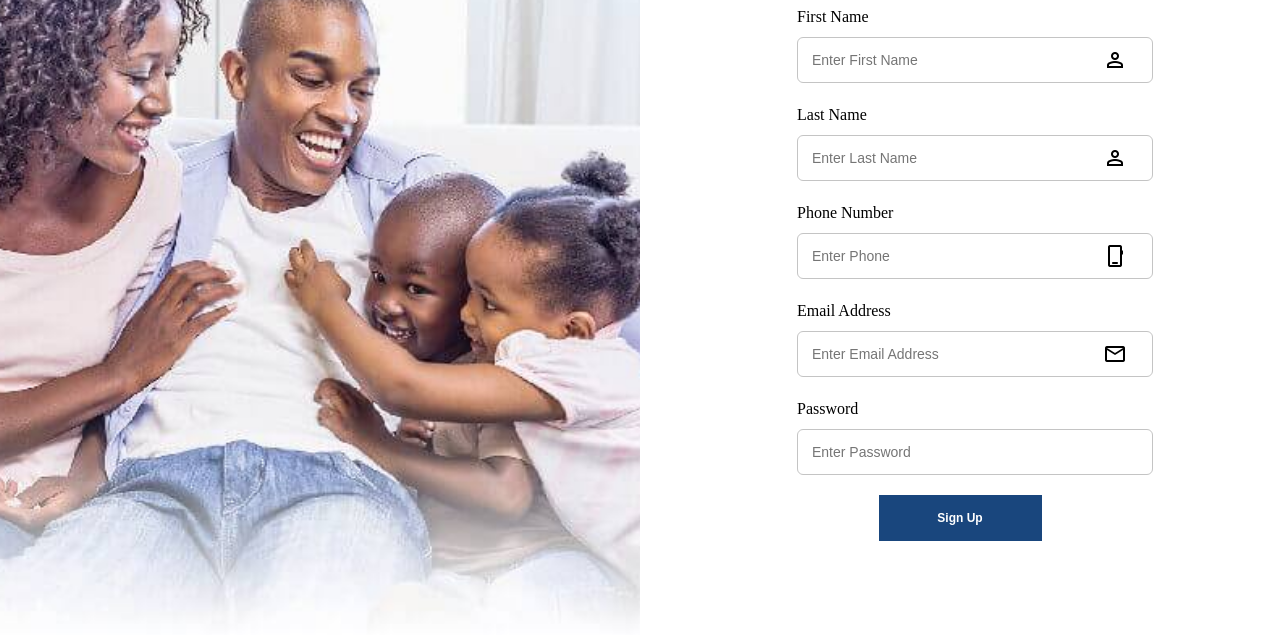
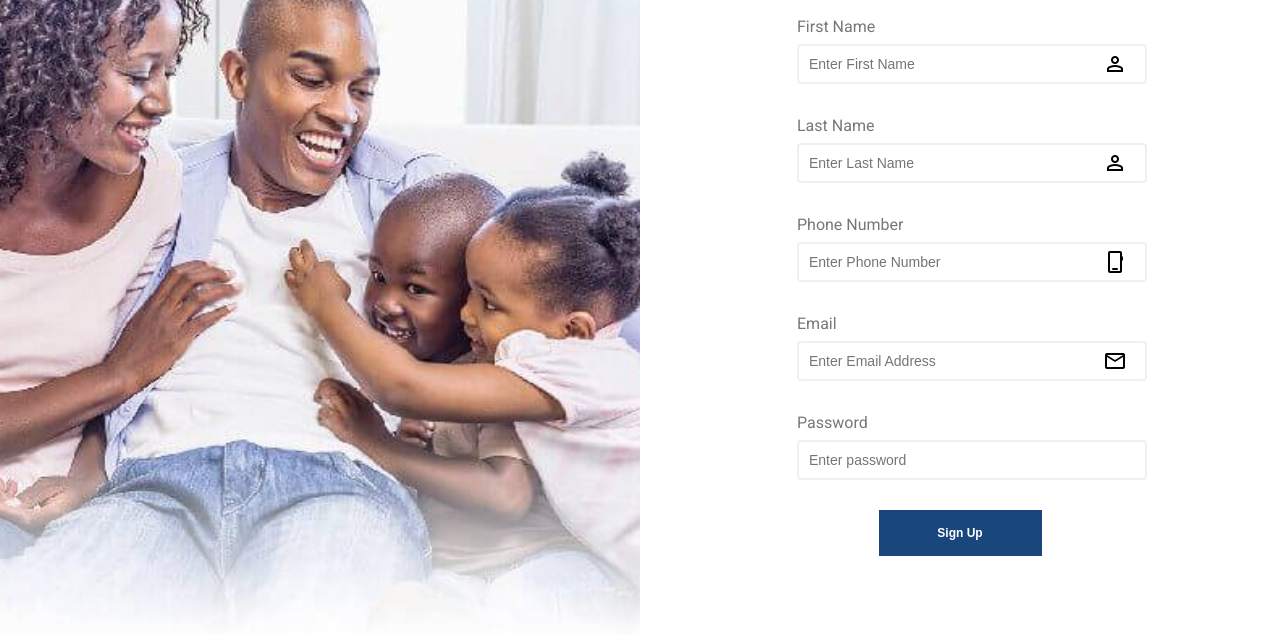
Before and after one commit to EniV90/Specialman-repo-1, a plain HTML site: page index.html in a window 1280 px wide. Shown: the part 223-858 px from the top of the page. Drawn offline with nearby package versions, Linux system fonts and the light colour scheme.

Commit message:
code update

```diff
--- a/index.html
+++ b/index.html
@@ -1,5 +1,6 @@
 <!DOCTYPE html>
 <html lang="en">
+
 <head>
     <meta charset="UTF-8">
     <meta http-equiv="X-UA-Compatible" content="IE=edge">
@@ -13,8 +14,14 @@
 
     <link rel="stylesheet"
         href="https://fonts.googleapis.com/css2?family=Material+Symbols+Outlined:opsz,wght,FILL,GRAD@48,400,1,0" />
-    <title>Sign Up</title>
+
+    <link rel="preconnect" href="https://fonts.googleapis.com">
+    <link rel="preconnect" href="https://fonts.gstatic.com" crossorigin>
+    <link href="https://fonts.googleapis.com/css2?family=Dancing+Script&family=Poppins&family=Roboto&display=swap"
+        rel="stylesheet">
+    <title>Document</title>
 </head>
+
 <body>
     <nav>
         <div class="btn-class">
@@ -22,7 +29,6 @@
         </div>
 
     </nav>
-
     <div class="split-half">
         <div class="left">
 
@@ -30,64 +36,61 @@
 
         </div>
         <div class="right">
-            <form id="registrationForm" onsubmit="return validateForm()">
+            <!-- <head id="registrationForm" class="registrationForm">
                 <section class="copy">
                     <h2>Create Account</h2>
                     <div class="container">
 
                     </div>
-                </section>
-                <div class="input-container name">
+                </section> -->
+            <div class="container">
+                <form id="form" class="form">
+                    <h2>Create Account</h2>
+                    <div class="form-control">
                         <label for="fname">First Name</label>
-                    <input type="text" id="fname"
-                    placeholder="Enter First Name"
-                    name="fname">
+                        <input type="text" id="firstName" placeholder="Enter First Name">
                         <span class="material-symbols-outlined">
                             person_filled
                         </span>
-                    <span id="errorMessage"></span>
+                        <small>Error Message</small>
                     </div>
-                <div class="input-container name">
+                    <div class="form-control">
                         <label for="lname">Last Name</label>
-                    <input type="text" id="lname"
-                    placeholder="Enter Last Name"
-                    name="fname">
+                        <input type="text" id="lastName" placeholder="Enter Last Name">
                         <span class="material-symbols-outlined">
                             person_filled
                         </span>
+                        <small>Error Message</small>
                     </div>
-                <div class="input-container phone">
+                    <div class="form-control">
                         <label for="phone">Phone Number</label>
-                    <input type="tel" id="tel"
-                    placeholder="Enter Phone"
-                    name="tel">
+                        <input type="tel" id="phoneNumber" placeholder="Enter Phone Number">
                         <span class="material-symbols-outlined">
                             phone_iphone
                         </span>
+                        <small>Error Message</small>
+
                     </div>
-                <div class="input-container email">
-                    <label for="email">Email Address</label>
-                    <input type="email" id="email"
-                    placeholder="Enter Email Address"
-                    name="email">
+                    <div class="form-control">
+                        <label for="email">Email</label>
+                        <input type="email" id="email" placeholder="Enter Email Address">
                         <span class="material-symbols-outlined">
                             mail
                         </span>
-                </div>
-                <div class="input-container password">
-                    <label for="password">Password</label>
-                    <input type="password" id="password"
-                    placeholder="Enter Password"
-                    name="password">
-                </div>
-                <div class="container-button">
-                    <input class="signup-btn" type="submit" value="Sign Up">
+                        <small>Error Message</small>
                     </div>
 
+                    <div class="form-control">
+                        <label for="password">Password</label>
+                        <input type="password" id="password" placeholder="Enter password">
+                        <small>Error Message</small>
+                    </div>
+
+                    <button>Sign Up</button>
                 </form>
-        </div>
             </div>
 
             <script src="script.js"></script>
 </body>
+
 </html>
--- a/script.js
+++ b/script.js
@@ -1,45 +1,80 @@
-function validateForm() {
-  // Get the form values
-  const fname = document.forms["registrationForm"]["fname"].value;
-  const lname = document.forms["registrationForm"]["lname"].value;
-  const tel = document.forms["registrationForm"]["tel"].value;
-  const email = document.forms["registrationForm"]["email"].value;
-  const password = document.forms["registrationForm"]["password"].value;
+const form = document.getElementById("form");
+const firstname = document.getElementById("firstName");
+const lastname = document.getElementById("lastName");
+const phonenumber = document.getElementById("phoneNumber");
+const email = document.getElementById("email");
+const password = document.getElementById("password");
 
 
-    const form = document.getElementById("registrationForm");
-    let errorMessage = document.getElementsById("errorMessage");
-    errorMessage.textContent = "Please enter a valid email address";
-    errorMessage.style.color = "red";
-    errorMessage.style.fontSize = "12px";
-    form.appendChild(errorMessage);
+function showError(input, message) {
+  const formControl = input.parentElement;
+  formControl.className = "form-control error";
+  const small = formControl.querySelector("small");
+  small.innerText = message;
+}
 
-  // Check that all required fields are filled out
-  if (
-    fname == "" ||
-    lname == "" ||
-    tel == "" ||
-    email == "" ||
-    password == ""
-  ) {
-    // alert("This field is empty");
-    return errorMessage;
+function showSucces(input) {
+  const formControl = input.parentElement;
+  formControl.className = "form-control success";
+}
+
+
+function checkEmail(input) {
+  const re =
+    /^(([^<>()\[\]\\.,;:\s@"]+(\.[^<>()\[\]\\.,;:\s@"]+)*)|(".+"))@((\[[0-9]{1,3}\.[0-9]{1,3}\.[0-9]{1,3}\.[0-9]{1,3}\])|(([a-zA-Z\-0-9]+\.)+[a-zA-Z]{2,}))$/;
+  if (re.test(input.value.trim())) {
+    showSucces(input);
+  } else {
+    showError(input, "Email is not invalid");
   }
+}
 
-  // Check that the email is properly formatted
-  if (!/^\w+([\.-]?\w+)*@\w+([\.-]?\w+)*(\.\w{2,3})+$/.test(email)) {
-    alert("Please enter a valid email address.");
-    return false;
+
+function checkRequired(inputArr) {
+  inputArr.forEach(function (input) {
+    if (input.value.trim() === "") {
+      showError(input, `${getFieldName(input)} is required`);
+    } else {
+      showSucces(input);
+    }
+  });
+}
+
+
+function checkLength(input, min, max) {
+  if (input.value.length < min) {
+    showError(
+      input,
+      `${getFieldName(input)} must be at least ${min} characters`
+    );
+  } else if (input.value.length > max) {
+    showError(
+      input,
+      `${getFieldName(input)} must be les than ${max} characters`
+    );
+  } else {
+    showSucces(input);
   }
+}
 
-  // Check that the password and confirm password fields match
-  if (!/^ (2=. * [A-Za-z]) (?=.*\d) [A-Za-z\d] {8, ]$/g) {
-    alert(
-      "Password should be atleast 8 characters, one capital and small letter"
-    );
-    return false;
+
+function getFieldName(input) {
+  return input.id.charAt(0).toUpperCase() + input.id.slice(1);
+}
+
+function checkPassword(input1) {
+  if (input1 == "") {
+    showError(input1, "Password field empty");
   }
+}
 
-  // If all validation checks pass, submit the form
-  return true;
-}
+
+form.addEventListener("submit", function (e) {
+  e.preventDefault();
+
+  checkRequired([firstName, lastName, phoneNumber, email, password]);
+  checkLength(username, 3, 15);
+  checkLength(password, 6, 25);
+  checkEmail(email);
+  checkPassword(password);
+});
--- a/style.css
+++ b/style.css
@@ -2,13 +2,17 @@
   font-size: 100%;
   font-size: 16px;
   line-height: 1.5;
+  font-family: "Dancing Script", cursive;
+  font-family: "Poppins", sans-serif;
+  font-family: "Roboto", sans-serif;
+  font-weight: 500;
+  --success-color: green;
+  --error-color: #e74c3c;
 }
 
 body {
   padding: 0;
   margin: 0;
-  font-family: "poppins";
-  font-weight: 500;
 }
 
 nav {
@@ -18,31 +22,7 @@ nav {
   background-color: #19467d;
   color: #fff;
   padding: 10px;
-
 }
-
-.login-btn {
-  padding: 10px 20px;
-  background-color: #19467d;
-  color: #fff;
-  border: none;
-  border-radius: 5px;
-  font-size: 16px;
-  font-weight: bold;
-  cursor: pointer;
-  display: flex;
-  justify-content: right;
-  align-items: right;
-
-}
-
-.btn-class {
-  display: flex;
-  /* justify-content: right;
-  align-items: right; */
-  float: right;
-}
-
 
 h1 {
   font-size: 2.25rem;
@@ -50,8 +30,10 @@ h1 {
 }
 
  h2 {
-  font-size: 1.5rem;
-  font-weight: 700;
+  font-size: 2rem;
+  font-weight: bold;
+
+  /* font-style: bold; */
 }
 
 a {
@@ -100,62 +82,74 @@ a {
   width: 326px;
 }
 
-form input[type="text"],
-form input[type="email"],
-form input[type="password"],
-form input[type="tel"] {
-  display: block;
-  width: 100%;
-  border-radius: 6px;
-  border: 1px solid #c4c4c4;
-  padding: 1em;
-  margin-bottom: 1.25rem;
-  font-size: 0.875rem;
+.login-btn {
+  padding: 10px 20px;
+  background-color: #19467d;
+  color: #fff;
+  border: none;
+  border-radius: 5px;
+  font-size: 16px;
+  font-weight: bold;
+  cursor: pointer;
+  display: flex;
+  justify-content: right;
+  align-items: right;
 }
 
-label {
-  display: block;
-  margin-bottom: 0.5rem;
-  font-size: 16px;
-  font-family: Poppins;
-  weight: 500;
-}
-
-.input-container.name {
+.form-control{
+    margin-bottom: 10px;
+    padding-bottom: 20px;
     position: relative;
 }
 
-.input-container.name .material-symbols-outlined {
-  position: absolute;
-  top: 43px;
-  right: -4px;
+.form-control label{
+    color:#777;
+    display: block;
+    margin-bottom: 5px;
 }
-.input-container.phone {
-  position: relative;
+.form-control input
+{
+    border: 2px solid #f0f0f0;
+    border-radius: 4px;
+    display: block;
+    width: 100%;
+    padding: 10px;
+    font-size: 14px;
 }
 
-.input-container.phone .material-symbols-outlined {
-  position: absolute;
-  top: 43px;
-  right: -4px;
-}
-.input-container.email {
-  position: relative;
+.form-control input:focus{
+    outline: 0;
+    border-color: #777;
+
 }
 
-.input-container.email .material-symbols-outlined {
+.form-control .material-symbols-outlined {
     position: absolute;
-  top: 43px;
+    top: 37px;
     right: -4px;
 }
 
-.container-button {
-  display: flex;
-  justify-content: center;
-  align-items: center;
+.form-control.success input {
+    border-color: var(--succes-color);
 }
 
-.signup-btn {
+.form-control.error input {
+    border-color: var(--error-color);
+}
+
+.form-control small{
+    color: var(--error-color);
+    position: absolute;
+    bottom: 0;
+    right: -5%;
+    visibility: hidden;
+}
+
+.form-control.error small{
+    visibility: visible;
+}
+
+button {
     display: block;
     width: 50%;
     background: #19467d;
@@ -165,6 +159,8 @@ label {
     font-size: 0.75rem;
     border: none;
     cursor: pointer;
+    margin: 0 auto;
+
 }
 
 @media screen and (min-width: 900px) {
```
Lines whose indentation alone changed are shown as unchanged.
